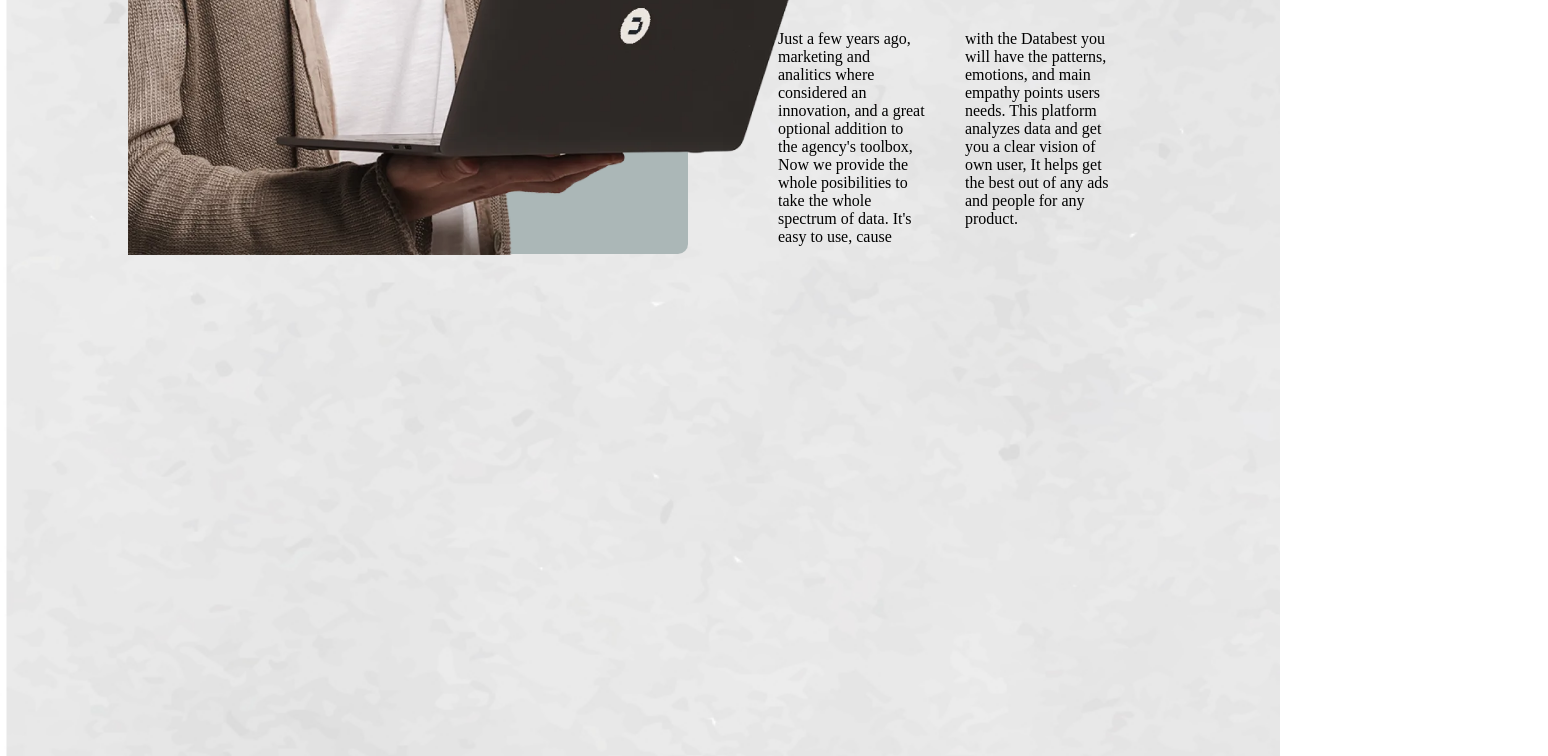
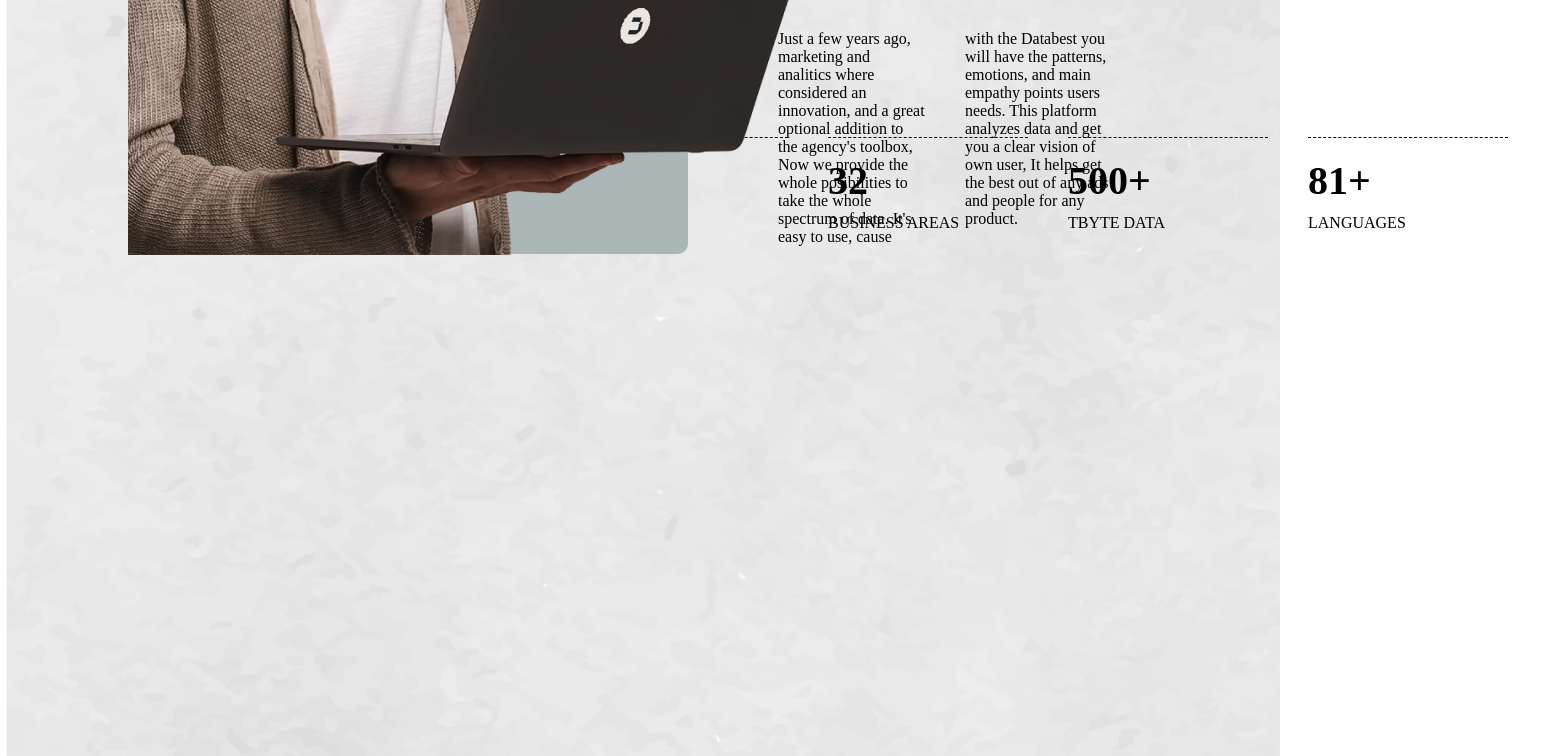
Before and after one commit to Ofeli1995/Css-Animation, a Vue app: page / in a window 1280 px wide. Shown: the part 2100-2856 px from the top of the page, 1548 px wide, since content can reach past the window. Built offline with nearby package versions, Linux system fonts and the light colour scheme.

Commit message:
no finished

```diff
--- a/src/components/HomePage.vue
+++ b/src/components/HomePage.vue
@@ -196,11 +196,55 @@
     </div>
     <div class="section3">
       <div class="statistics">
-        <div></div>
-        <div></div>
-        <div></div>
-        <div></div>
-        <div></div>
+        <div class="lines">
+          <div class="ourteam-line-cont">
+            <div class="ourteam-line"></div>
+          </div>
+          <div class="line-cont">
+            <div class="line"></div>
+          </div>
+          <div class="line-cont">
+            <div class="line"></div>
+          </div>
+          <div class="line-cont">
+            <div class="line"></div>
+          </div>
+          <div class="line-cont">
+            <div class="line"></div>
+          </div>
+        </div>
+        <div class="values">
+          <div class="ourteam">
+            <div class="images-animation-2">
+              <img src="@/assets/users/3.jpg" alt="img" class="anim-img3" />
+              <img src="@/assets/users/4.jpg" alt="img" class="anim-img4" />
+              <img src="@/assets/users/5.jpg" alt="img" class="anim-img5" />
+            </div>
+          </div>
+          <!-- <div class="vertical-divider"></div> -->
+          <div class="value">
+            <div class="val">44</div>
+            <div class="title-section3">COUNTRIES</div>
+          </div>
+          <!-- <div class="vertical-divider"></div> -->
+
+          <div class="value">
+            <div class="val">32</div>
+            <div class="title-section3">BUSINESS AREAS</div>
+          </div>
+          <!-- <div class="vertical-divider"></div> -->
+
+          <div class="value">
+            <div class="val">500+</div>
+            <div class="title-section3">TBYTE DATA</div>
+          </div>
+          <!-- <div class="vertical-divider"></div> -->
+
+          <div class="value">
+            <div class="val">81+</div>
+            <div class="title-section3">LANGUAGES</div>
+          </div>
+        </div>
       </div>
     </div>
   </div>
@@ -978,7 +1022,7 @@ export default {
   border-radius: 10px;
 
   transform: rotate(180deg);
-  animation: gradient-height1 0.8s alternate linear;
+  animation: gradient-height1 0.6s alternate linear;
 }
 .right-cont-container {
   width: 230px;
@@ -996,8 +1040,7 @@ export default {
   height: 100%;
   background-color: #dddbd6;
   border-radius: 10px;
-
-  animation: gradient-height2 0.8s alternate linear;
+  animation: gradient-height2 0.6s alternate linear;
 }
 .left-cont-container {
   width: 230px;
@@ -1045,8 +1088,106 @@ export default {
 // secttion3
 .section3 {
   height: 1000px;
+  display: flex;
+  justify-content: space-between;
+  padding: 0px 20px 20px 20px;
+  margin-inline: auto;
+  width: 80%;
 }
 .statistics {
   display: flex;
+  flex-direction: column;
+  animation: mover 0.8s alternate;
+}
+.lines,
+.values {
+  display: flex;
+}
+.lines {
+  height: 0px;
+}
+.ourteam-line {
+  height: 0px;
+  width: 400px;
+  border-top: 1px dashed black;
+  margin: 0 20px;
+  animation: gradient-width 0.6s alternate linear;
+}
+.line {
+  height: 0px;
+  width: 200px;
+  border-top: 1px dashed black;
+  margin-right: 40px;
+  animation: gradient-width1 0.6s alternate linear;
+}
+.line-cont {
+  width: 200px;
+  height: 0px;
+  margin-right: 40px !important;
+}
+.ourteam-line-cont {
+  width: 400px;
+  height: 0px;
+  margin-right: 60px;
+}
+.anim-img3,
+.anim-img4,
+.anim-img5 {
+  border-radius: 50%;
+  width: 80px;
+  height: 80px;
+}
+.ourteam {
+  width: 400px;
+  margin: 0 20px;
+}
+.value {
+  margin: 0 20px;
+  width: 200px;
+  padding-top: 20px;
+}
+.val {
+  font-size: 2.5rem;
+  font-weight: 900;
+}
+.title-section3 {
+  font-size: 1rem;
+  padding-top: 10px;
+}
+.images-animation-2 {
+  padding-left: 15px;
+  padding-top: 20px;
+  margin-right: 20px;
+}
+.vertical-divider {
+  width: 0px;
+  height: 100px;
+  border-right: 1px dashed black;
+  margin-top: 20px;
+  animation: divider-height 0.6s alternate linear;
+}
+@keyframes gradient-width {
+  0% {
+    width: 200px;
+  }
+  100% {
+    height: 400px;
+  }
+}
+@keyframes gradient-width1 {
+  0% {
+    width: 100px;
+  }
+  100% {
+    height: 200px;
+  }
+}
+@keyframes divider-height {
+  0% {
+    height: 20px;
+  }
+  100% {
+    height: 100px;
+  }
 }
 </style>
```
